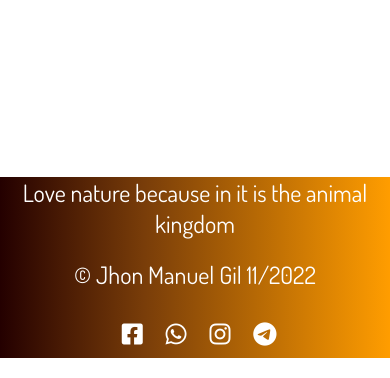
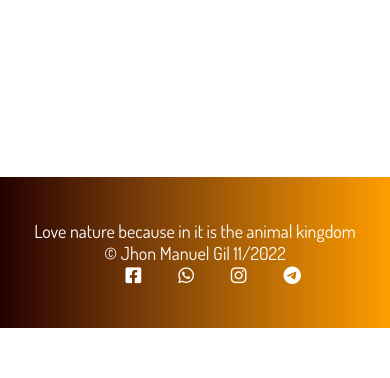
Before and after one commit to jhonmanuelg/Website_using_HTML_CSS-Nature_Animal, a plain HTML site: page index.html in a window 390 px wide. Shown: the part 3302-3680 px from the top of the page. After the commit the page ends 3630 px from the top, so only its background shows below. Drawn offline with Linux system fonts and the light colour scheme; files whose address does not match are found by name.

Commit message:
Uploading: modifying tag footer

```diff
--- a/css/style.css
+++ b/css/style.css
@@ -332,25 +332,28 @@ section {
 
 .footer {
     width: 100%;
-    min-height: 100px;
+    max-height: 234px;
     padding: 20px 88px;
     margin: 0px;
     background: rgb(36, 0, 0);
     background: linear-gradient(90deg, rgba(36, 0, 0, 1) 0%, rgba(121, 61, 9, 1) 37%, rgba(255, 157, 0, 1) 100%);
-    text-align: center;
+    display: flex;
+    flex-direction: column;
+    align-items: center;
+    justify-content: center;
 }
 
 .footer p {
     font-size: 1.5em;
     color: var(--color-text-1);
     margin: 20px auto;
-    padding: 20px auto;
+     padding: 20px auto;
 }
 
 .footer p i{
     cursor: pointer;
     width: 15px;
-    margin: 12px;
+    margin-left: 34px;
 }
 
 /* ==================== Mobile Device =================== */
@@ -433,8 +436,16 @@ section {
     }
 
     .footer {
-        padding: 0px;
+        height: 151px;
+        padding: 5px;
+    }
+    .footer p{
+        margin: 0px;
+        font-size: 18px;
+    }
 
+    .footero i{
+        margin-top: 0px;
     }
 }
 
```
